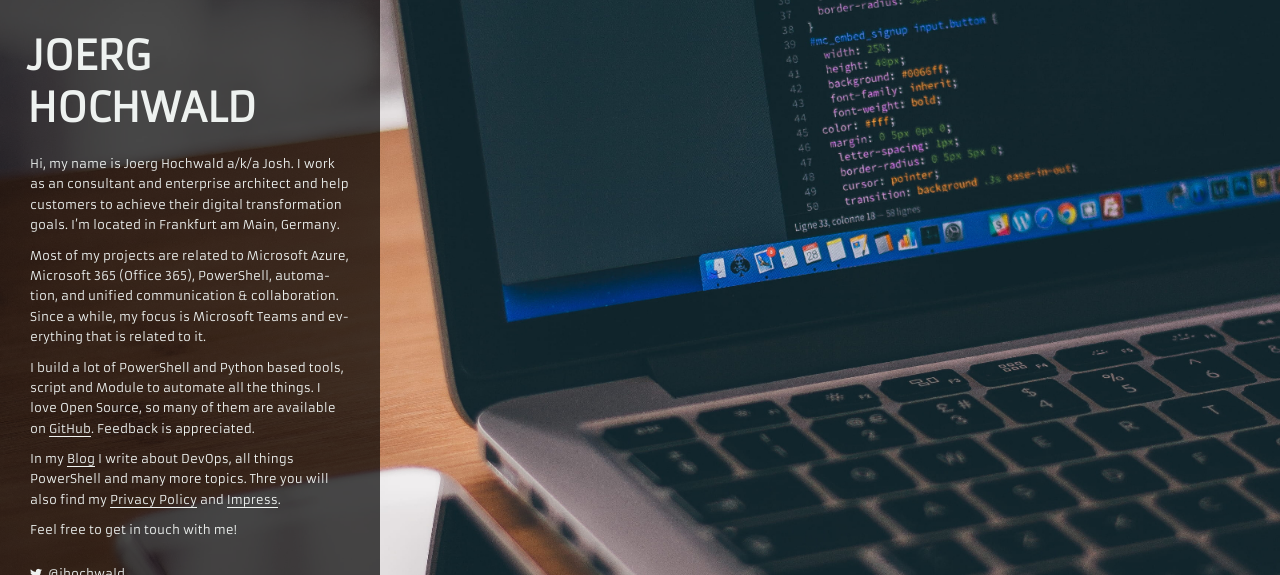
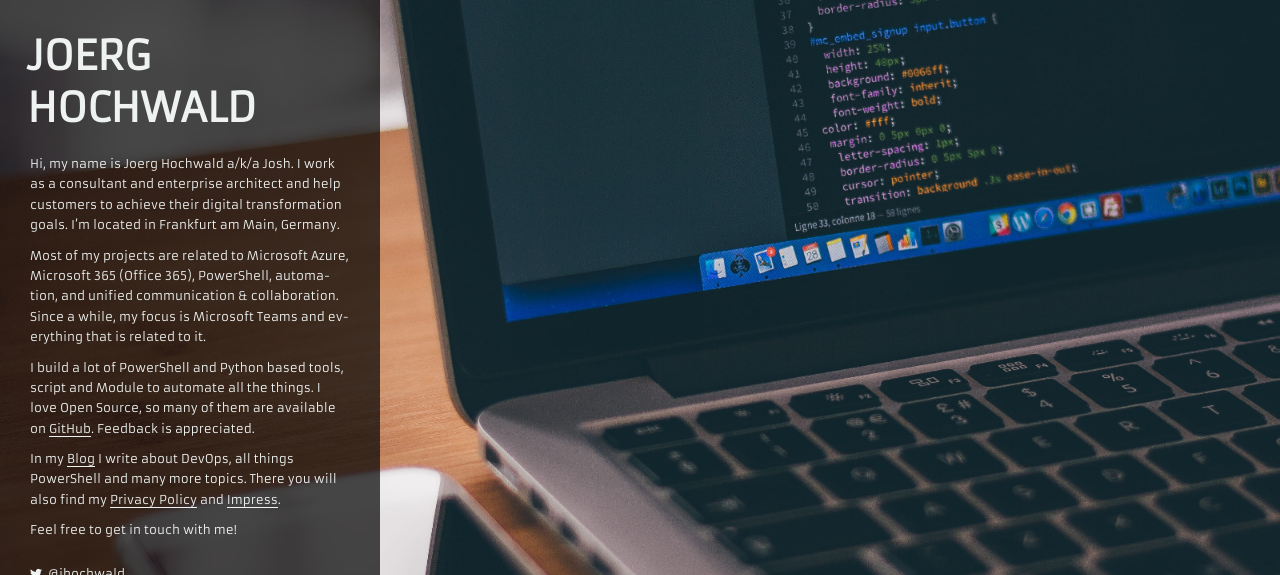
Before and after one commit to jhochwald/jhochwald-com, a Jekyll site: the page built from index.md, in a window 1280 px wide. Shown: the top 575 px of the page. Built offline with Jekyll 4.4.1, drawn with Linux system fonts in a browser that asks for light colours.

Commit message:
Fixed some Typos

```diff
--- a/index.md
+++ b/index.md
@@ -2,12 +2,12 @@
 layout: home
 ---
 
-Hi, my name is Joerg Hochwald a/k/a Josh. I work as an consultant and enterprise architect and help customers to achieve their digital transformation goals. I'm located in Frankfurt am Main, Germany.
+Hi, my name is Joerg Hochwald a/k/a Josh. I work as a consultant and enterprise architect and help customers to achieve their digital transformation goals. I'm located in Frankfurt am Main, Germany.
 
 Most of my projects are related to Microsoft Azure, Microsoft 365 (Office 365), PowerShell, automation, and unified communication & collaboration. Since a while, my focus is Microsoft Teams and everything that is related to it.
 
 I build a lot of PowerShell and Python based tools, script and Module to automate all the things. I love Open Source, so many of them are available on [GitHub](https://github.com/jhochwald?tab=repositories). Feedback is appreciated.
 
-In my [Blog](https://hochwald.net) I write about DevOps, all things PowerShell and many more topics. Thre you will also find my [Privacy Policy](https://hochwald.net/privacy-policy/) and [Impress](https://hochwald.net/impress/).
+In my [Blog](https://hochwald.net) I write about DevOps, all things PowerShell and many more topics. There you will also find my [Privacy Policy](https://hochwald.net/privacy-policy/) and [Impress](https://hochwald.net/impress/).
 
 Feel free to get in touch with me!
```
